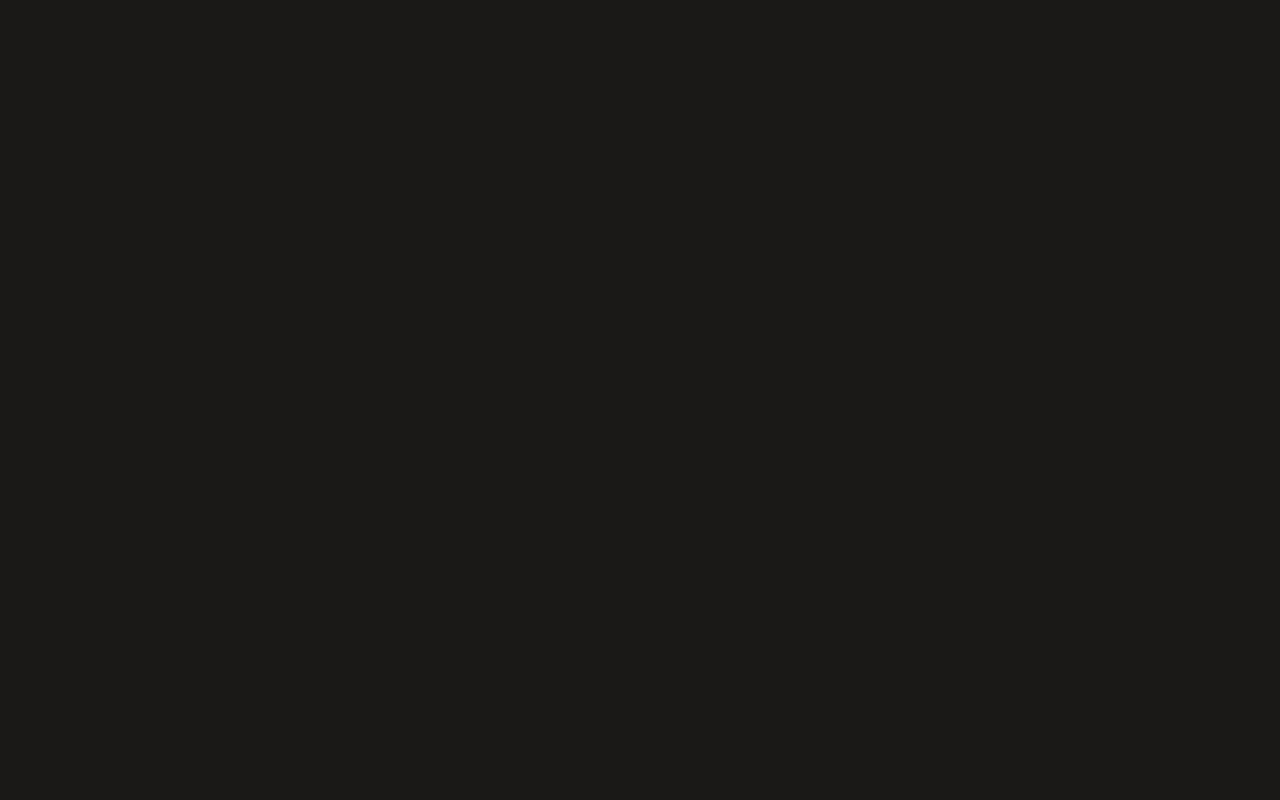
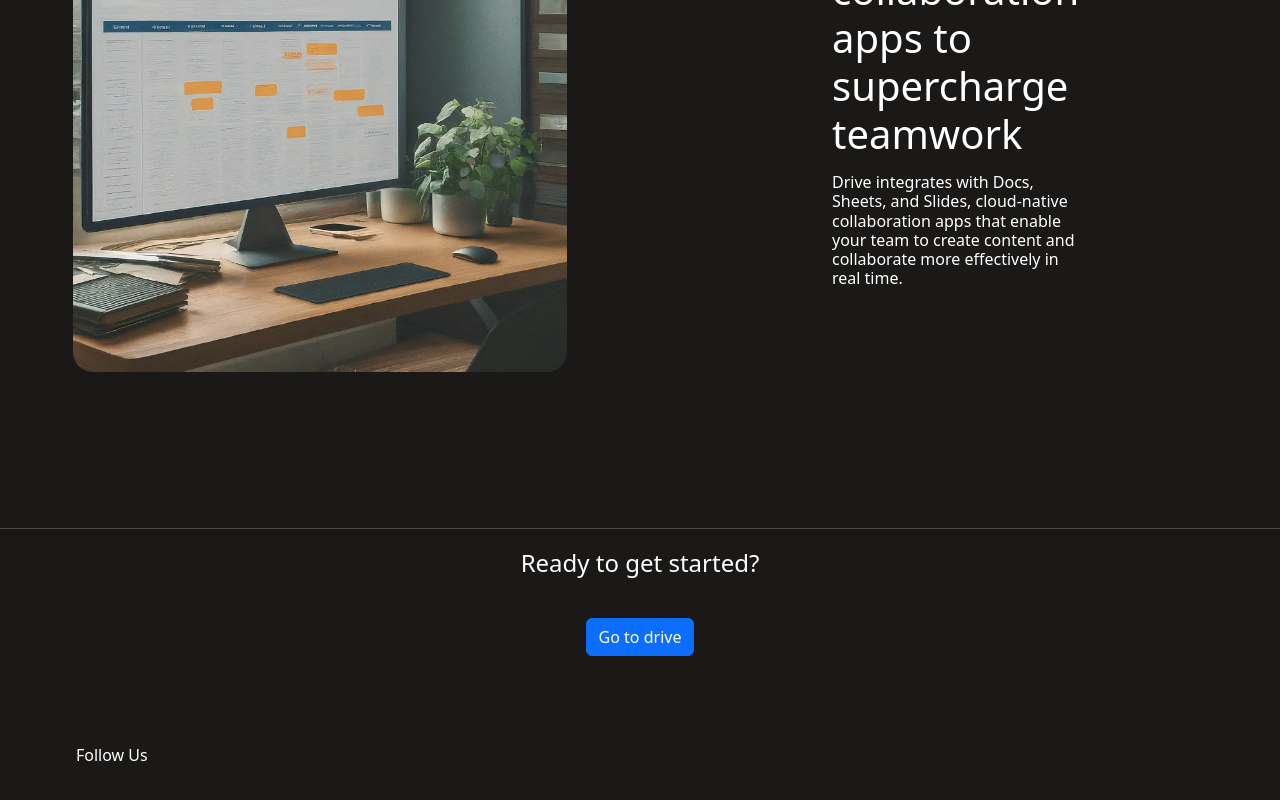
Before and after one commit to Aaris-Kazi/cloud_storage_front_end, a React (Create React App) app: page / in a window 1280 px wide. Shown: the part 1070-1870 px from the top of the page. Before the commit the page ends 803 px from the top, so only its background shows below. Built offline with nearby package versions, Linux system fonts and the light colour scheme.

Commit message:
UPDATE: Landing page improvement

```diff
--- a/src/App.css
+++ b/src/App.css
@@ -3,6 +3,11 @@
   text-align: center;
   padding: 0px;
   margin: 0px;
+}
+
+.row {
+  margin: 0px;
+  padding: 0px;
 }
 
 .welcome_banner {
@@ -32,6 +37,7 @@
   .col-6.landing {
     text-align: center;
     width: 100%;
+    margin: 0px;
     padding: 16%;
     height: auto;
   }
@@ -52,6 +58,13 @@
     text-align: center;
     width: 100%;
   }
+  .col-6.landing-img.left {
+    margin-top: 20px;
+  }
+
+  .btn.btn-primary.top {
+    margin-top: 20px;
+  }
 }
 
 @media (min-width: 601px) and (max-width: 2000px) {
@@ -65,6 +78,7 @@
   }
 
   .col-6.landing {
+    margin: 0px;
     padding: 15%;
   }
 
@@ -81,6 +95,10 @@
     max-width: 729px;
     max-height: 494px;
     border-radius: 4%;
+  }
+
+  .btn.btn-primary.top {
+    margin-top: 40px;
   }
 
 
@@ -207,6 +225,8 @@ body {
 
 .background {
   background-color: #1a1918;
+  padding: 0px;
+  margin: 0px;
 }
 
 .navbar {
@@ -254,4 +274,17 @@ hr {
   border-width: 1px 0 0;
   margin-top: 40px;
   margin-bottom: 20px;
+
 }
+
+.col-6.landing-img.left {
+  text-align: center;
+}
+
+.text-align-center {
+  text-align: center;
+}
+
+.padding {
+  padding: 5%;
+}
--- a/src/components/Navbar.jsx
+++ b/src/components/Navbar.jsx
@@ -33,6 +33,7 @@ export const Navbar = () => {
                 </div>
             </div>
         </nav>
+
     )
 }
 
--- a/src/pages/LandingPage.jsx
+++ b/src/pages/LandingPage.jsx
@@ -4,6 +4,7 @@ import 'bootstrap/dist/js/bootstrap.js'
 import { Link } from 'react-router-dom';
 import Navbar from '../components/Navbar';
 import landingimg1 from '../img/landingimg1.jpeg';
+import landingimg2 from '../img/landingimg2.jpeg';
 
 function LandinPage() {
   return (
@@ -24,9 +25,31 @@ function LandinPage() {
           </div>
         </div>
         <hr></hr>
-        <div className="row"></div>
-        <div className="row"></div>
-        <div className="row"></div>
+        <div className="row">
+          <div className="col-6 landing-img left">
+            <img src={landingimg2} alt="" srcset="" className='img-fluid landing' />
+          </div>
+          <div className="col-6 landing">
+            <span className="h1 whiteColor">People-first collaboration apps to supercharge teamwork</span>
+            <p className="h6 whiteColor marginTop">Drive integrates with Docs, Sheets, and Slides, cloud-native collaboration apps that enable your team to create content and collaborate more effectively in real time.</p>
+          </div>
+        </div>
+        <hr></hr>
+        <div className="row">
+          <div className="col text-align-center">
+            <span className="h4 whiteColor">Ready to get started?</span>
+            <br />
+            <Link to={'/home'} className='text-link'><button type="button" className='btn btn-primary top whiteColor'>Go to drive</button></Link>
+          </div>
+        </div>
+        <div className="row">
+          <div className="col padding">
+            <div className="row">
+              <span className="h6 whiteColor">Follow Us</span>
+            </div>
+            <hr></hr>
+          </div>
+        </div>
       </div>
     </div>
   );
```
Also changed, not shown: src/img/landingimg2.jpeg (added).
